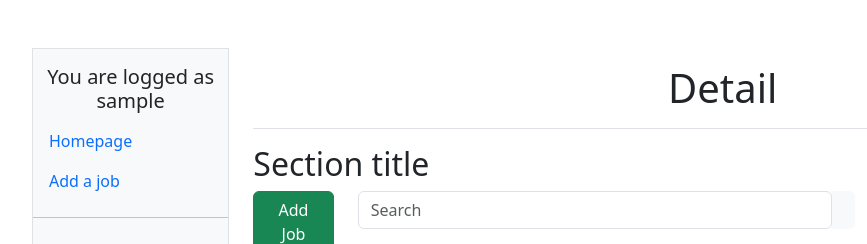
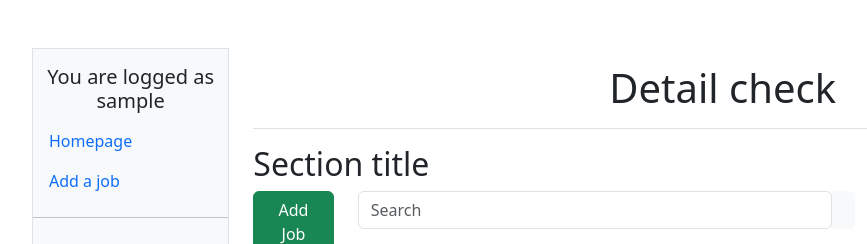
Before and after one commit to sieczkah/Jobseeker, a Django app: page / in a window 1280 px wide. Shown: the top 244 px of the page, without its empty margins (16-883 px from the left). Run offline with Django 4.2, Linux system fonts and the light colour scheme; the visitor is signed in with stand-in values (Sample User, id 1); data that the repository does not hold is empty; parts of the project's set-up code (start-up, migrations or seed data) failed here and were passed over; some libraries are stand-ins or nearby versions.

Commit message:
Pipeline check

```diff
--- a/app/base/templates/base/index.html
+++ b/app/base/templates/base/index.html
@@ -53,7 +53,7 @@
       <div
         class="d-flex flex-row flex-wrap align-items-center justify-content-center pt-3 pb-2 mb-3 border-bottom overflow-y-auto overflow-x-hidden"
         style="max-height: 70vh;">
-        <h1>Detail</h1>
+        <h1>Detail check</h1>
         <div id="htmx-wrapper" class="col-12">
 
         </div>
```
